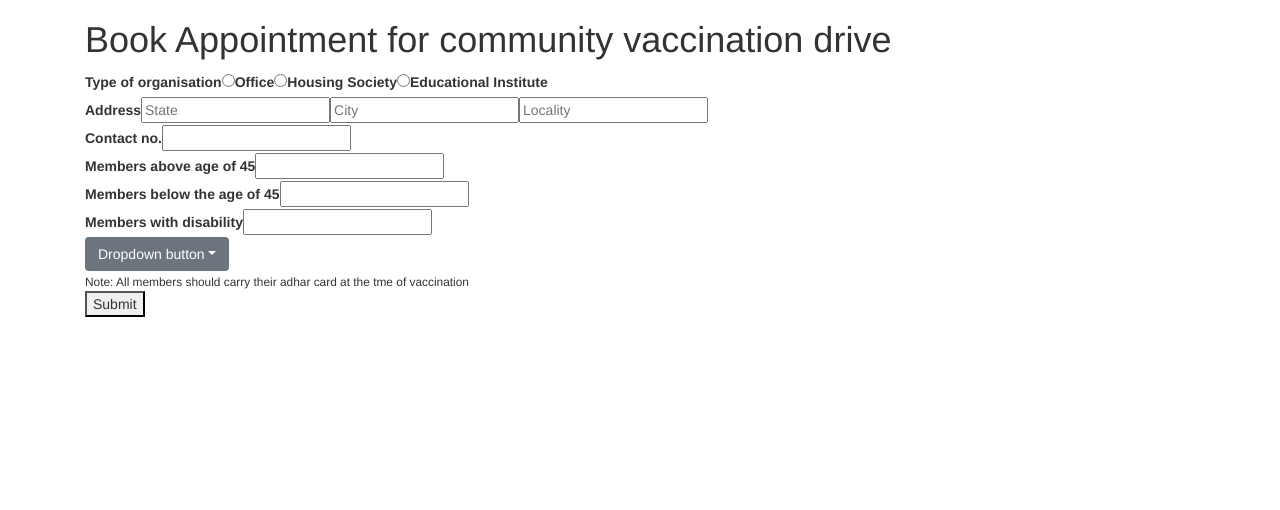
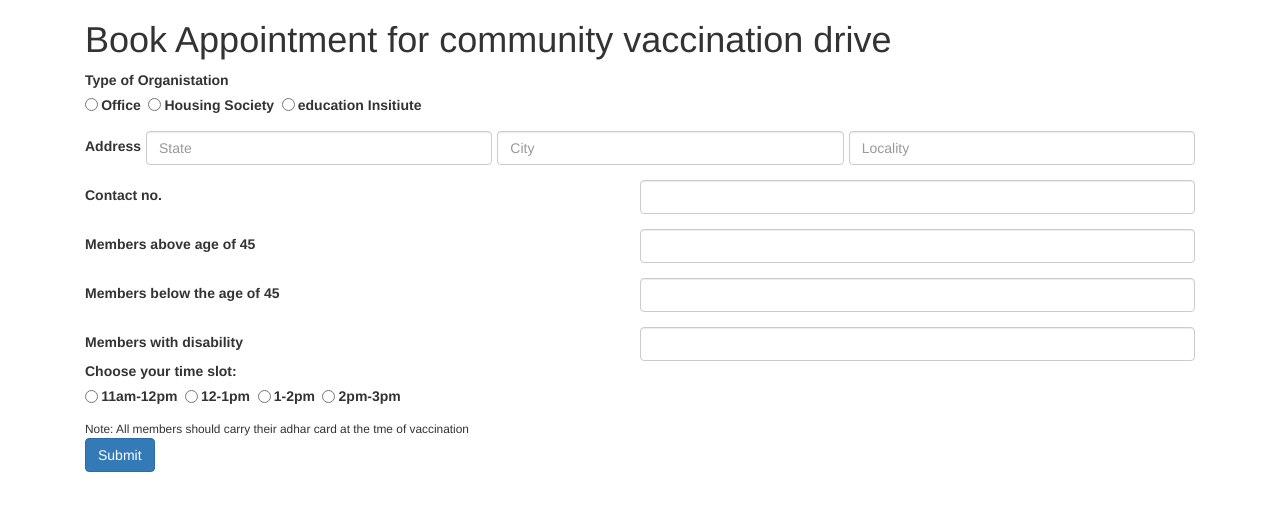
Before and after one commit to jishu-yadav/Eff_Jab, a React (Create React App) app in the folder eff-jab/: page /community in a window 1280 px wide. Shown: the top 510 px of the page. Built offline with nearby package versions, Linux system fonts and the light colour scheme.

Commit message:
community form

```diff
--- a/eff-jab/src/community/community.css
+++ b/eff-jab/src/community/community.css
@@ -0,0 +1,3 @@
+.form-control{
+    width:50% !important;
+}
--- a/eff-jab/src/community/community.js
+++ b/eff-jab/src/community/community.js
@@ -1,11 +1,11 @@
 import React,{useState} from 'react'
 import './community.css'
-
+import { FormControl,Button,Form,Row,Col } from 'react-bootstrap';
 
 const Community=()=>{
 
     const [data,setData]= useState({
-        typeofOrg:"",State:"",City:"",Locality:"",above45:"",below45:"",disability:"",timeSlot:"12pm-2pm",phone:""
+        typeofOrg:"",State:"",City:"",Locality:"",above45:"",below45:"",disability:"",timeSlot:"",phone:""
     })
     let name,value
     const handleInput=(e)=>{
@@ -46,51 +46,107 @@ const Community=()=>{
             <div>
                 <h1>Book Appointment for community vaccination drive</h1>
                 <div>
-                    <label>Type of organisation</label>
-                    <input name='typeofOrg' onClick={handleInput} type="radio" id="html"  value="Office"/>
-                    <label for="Office">Office</label>
-                    <input type="radio" onClick={handleInput} id="css" name='typeofOrg' value="Housing Society"/>
-                    <label for="Housing Society">Housing Society</label>
-                    <input type="radio" onClick={handleInput} id="javascript" name='typeofOrg' value="Educational Institute"/>
-                    <label for="Educational Institute">Educational Institute</label>
+
+                    <div key={`inline-radio`} className="mb-3">
+                        <Form.Label>Type of Organistation </Form.Label> <br/>
+                        <Form.Check
+                            inline
+                            label="Office"
+                            name='typeofOrg'
+                            value='Office'
+                            type='radio'
+                            id={`inline-radio-1`}
+                            onClick={handleInput}
+                        />
+                        <Form.Check
+                            inline
+                            label="Housing Society"
+                            name='typeofOrg'
+                            type='radio'
+                            value="Housing Society"
+                            id={`inline-radio-2`}
+                            onClick={handleInput}
+                        />
+                        <Form.Check
+                            inline
+                            label="education Insitiute"
+                            name='typeofOrg'
+                            type='radio'
+                            value="education Insitiute"
+                            id={`inline-radio-2`}
+                            onClick={handleInput}
+                        />
+
+                    </div>
+
                 </div>
-                <div>
+                <div class='mt-4 form-group d-flex justify-content-around align-items-center'>
                     <label>Address</label>
-                    <input name='State' placeholder='State' onChange={handleInput}/>
-                    <input name='City' placeholder='City' onChange={handleInput}/>
-                    <input name='Locality' placeholder='Locality' onChange={handleInput}/>
+                    <input class='form-control ml-2 ' name='State' placeholder='State' onChange={handleInput}/>
+                    <input class='form-control ml-2' name='City' placeholder='City' onChange={handleInput}/>
+                    <input class='form-control ml-2' name='Locality' placeholder='Locality' onChange={handleInput}/>
                 </div>
-                <div>
+                <div class='mt-4 d-flex justify-content-between align-items-center'>
                     <label>Contact no.</label>
-                    <input name='phone' onChange={handleInput}/>
+                    <input class='form-control' name='phone' onChange={handleInput}/>
                 </div>
 
-                <div>
+                <div class='mt-4 d-flex justify-content-between  align-items-center'>
                     <label>Members above age of 45</label>
-                    <input name='above45' onChange={handleInput}/>
+                    <input class='form-control' name='above45' onChange={handleInput}/>
                 </div>
-                <div>
+                <div class='mt-4 d-flex justify-content-between  align-items-center'>
                     <label>Members below the age of 45</label>
-                    <input name='below45' onChange={handleInput}/>
+                    <input class='form-control' name='below45' onChange={handleInput}/>
                 </div>
-                 <div>
+                 <div class='mt-4 d-flex justify-content-between align-items-center'>
                     <label>Members with disability</label>
-                    <input name='disability' onChange={handleInput}/>
+                    <input class='form-control' name='disability' onChange={handleInput}/>
                 </div>
 
-                <div class="dropdown"  name='timeSlot'  onSelect={handleInput}>
-                        <button class="btn btn-secondary dropdown-toggle" type="button" id="dropdownMenuButton" data-toggle="dropdown" aria-haspopup="true" aria-expanded="false">
-                            Dropdown button
-                        </button>
-                        <div class="dropdown-menu" aria-labelledby="dropdownMenuButton">
-                            <a class="dropdown-item"  >Action</a>
-                            <a class="dropdown-item" name='timeSlot' >Another action</a>
-                            <a class="dropdown-item" name='timeSlot'  >Something else here</a>
-                        </div>
-                </div>
+                <div key={`inline-radio`} className="mb-3">
+                        <Form.Label>Choose your time slot: </Form.Label> <br/>
+                        <Form.Check
+                            inline
+                            label="11am-12pm"
+                            value="11am-12pm"
+                            name="timeSlot"
+                            type='radio'
+                            id={`inline-radio-1`}
+                            onClick={handleInput}
+                        />
+                        <Form.Check
+                            inline
+                            label="12-1pm"
+                            value="12-1pm"
+                            name="timeSlot"
+                            type='radio'
+                            id={`inline-radio-2`}
+                            onClick={handleInput}
+                        />
+                        <Form.Check
+                            inline
+                            label="1-2pm"
+                            value="1-2pm"
+                            name="timeSlot"
+                            type='radio'
+                            id={`inline-radio-2`}
+                            onClick={handleInput}
+                        />
+                        <Form.Check
+                            inline
+                            label="2pm-3pm"
+                            value="2pm-3pm"
+                            name="timeSlot"
+                            type='radio'
+                            id={`inline-radio-2`}
+                            onClick={handleInput}
+                        />
+                    </div>
+
                 <small>Note: All members should carry their adhar card at the tme of vaccination</small>
                 <div>
-                <button onClick={postData}>Submit</button>
+                <button class='btn btn-primary' onClick={postData}>Submit</button>
                 </div>
             </div>
         </div>
--- a/eff-jab/src/register/register.js
+++ b/eff-jab/src/register/register.js
@@ -10,10 +10,10 @@ const Register=()=>{
                 <Navbar/>
 
                 <div id="__p__vaccination_registration" >
-                    <u>Vaccination Registration</u>
+                  <h1> Vaccination Registration</h1>
                 </div>
 
-                <div class="form">
+                <div class="form container">
                 <Form>
                     <Form.Group className="mb-3" controlId="formBasicEmail">
                         <Form.Label>AADHAR NO: </Form.Label>
@@ -22,10 +22,7 @@ const Register=()=>{
                         </Form.Text>
                     </Form.Group>
                     <br/>
-                    <Form.Group controlId="formFileLg" className="mb-3">
-                        <Form.Label>AADHAR card: </Form.Label>
-                        <Form.Control type="file" />
-                    </Form.Group>
+
                     <br/>
                     <div key={`inline-radio`} className="mb-3">
                         <Form.Label>Person with disability?  </Form.Label>
@@ -45,6 +42,10 @@ const Register=()=>{
                         />
                     </div>
                     <br/>
+                    <Form.Group controlId="formFileLg" className="mb-3">
+                        <Form.Label>PwD document </Form.Label>
+                        <Form.Control type="file" />
+                    </Form.Group>
                     <div key={`inline-radio`} className="mb-3">
                         <Form.Label>Age above 45? </Form.Label>
                         <Form.Check
@@ -128,8 +129,9 @@ const Register=()=>{
                     </Button></div>
                     </Form>
                     <br/><br/>
+
+                </div>
                 <Footer/>
-                </div>
             </div>
     )
 }
```
